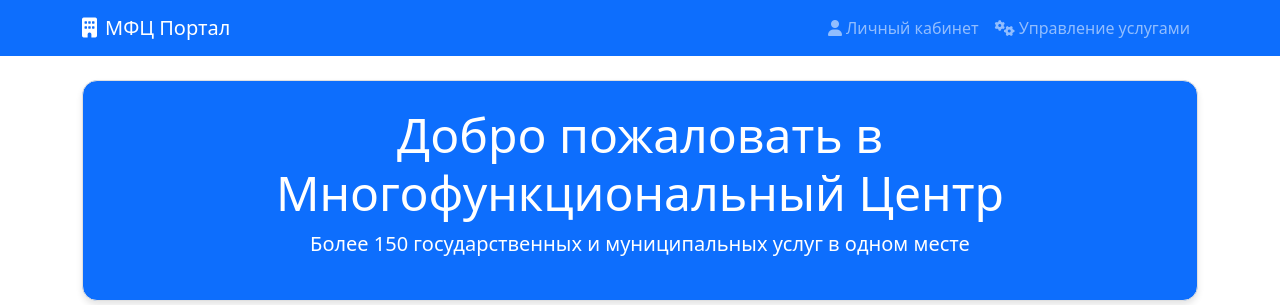
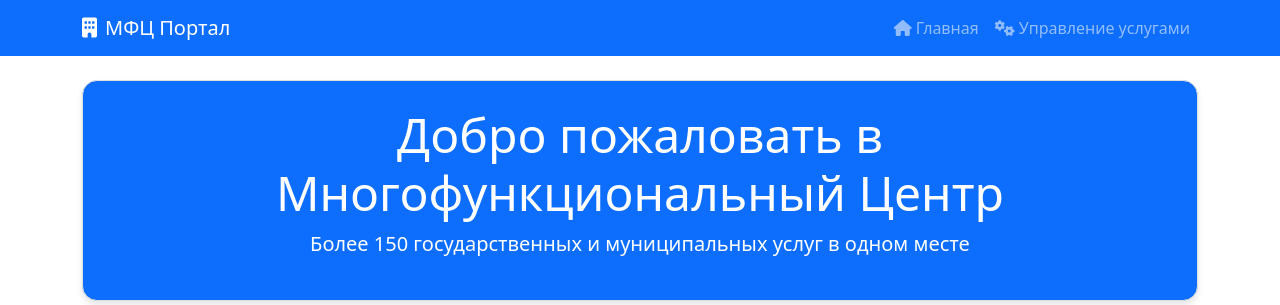
Before and after one commit to Matick228/project_web, a Django app: page / in a window 1280 px wide. Shown: the top 305 px of the page. Run offline with Django 5.2, Linux system fonts and the light colour scheme; data comes from the database, SQL or seed files in the repository; both versions use the stored data as it was after the commit.

Commit message:
Улучшил визуал

```diff
--- a/mfc_app/templates/home.html
+++ b/mfc_app/templates/home.html
@@ -60,7 +60,8 @@
                 <i class="fas fa-building me-2"></i>МФЦ Портал
             </a>
             <div class="navbar-nav ms-auto">
-                <a class="nav-link" href="#"><i class="fas fa-user me-1"></i>Личный кабинет</a>
+<!--                <a class="nav-link" href="#"><i class="fas fa-user me-1"></i>Личный кабинет</a>-->
+                <a class="nav-link" href="/"><i class="fas fa-home me-1"></i>Главная</a>
                 <a class="nav-link" href="/services/"><i class="fas fa-cogs me-1"></i>Управление услугами</a>
             </div>
         </div>
```
Also changed, not shown: db.sqlite3.
